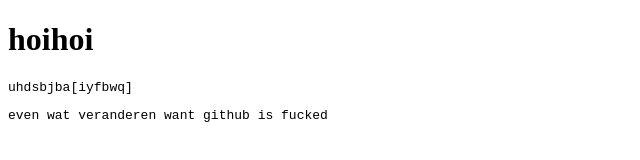
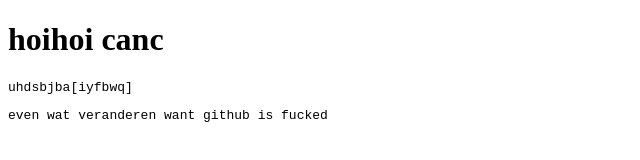
Before and after one commit to ruben-bank/project-PIM-ruben, a plain HTML site: page website/public/index.html in a window 1280 px wide. Shown: the whole page, without its empty margins (0-640 px from the left). Drawn offline with Linux system fonts and the light colour scheme.

Commit message:
Update index.html

```diff
--- a/website/public/index.html
+++ b/website/public/index.html
@@ -5,7 +5,7 @@
     <title>test</title>
   </head>
   <body>
-    <h1>hoihoi</h1>
+    <h1>hoihoi canc</h1>
     <pre>uhdsbjba[iyfbwq]</pre>
     <pre>even wat veranderen want github is fucked</pre>
   </body>
```
